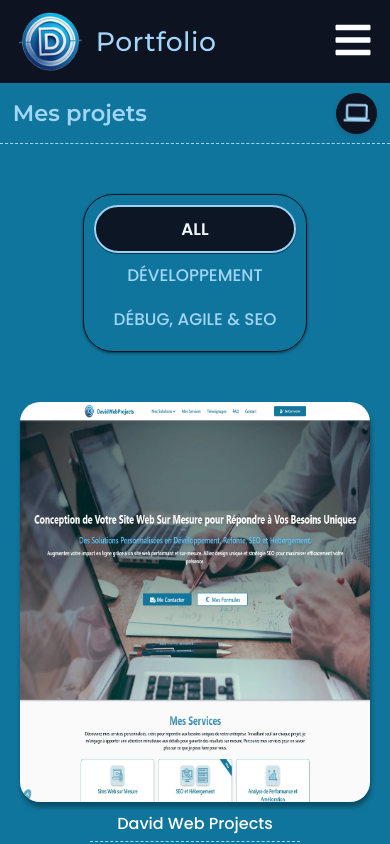
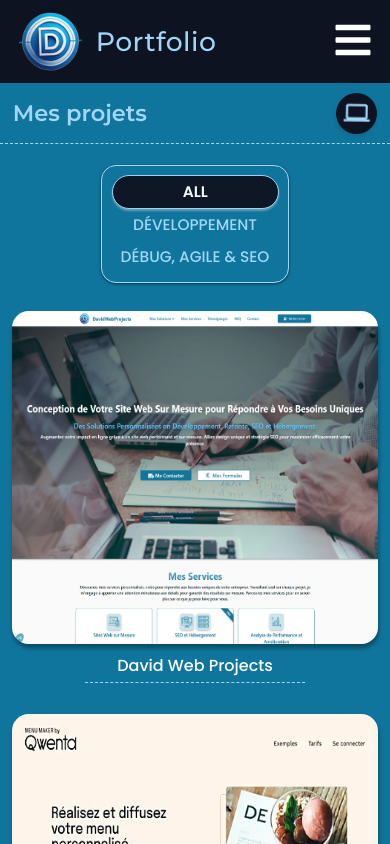
Before and after one commit to DavidDevPro/portfolioV2, a React (Vite) app: page /project in a window 390 px wide. Shown: the top 844 px of the page. Built offline with nearby package versions, Linux system fonts and the light colour scheme.

Commit message:
Related to #5: projectPage responsive 100%

```diff
--- a/src/sass/pages/MentionsPage.scss
+++ b/src/sass/pages/MentionsPage.scss
@@ -1,18 +1,19 @@
+/*╔═════════════════════════════════════════════════════╗
+   🖥️ ==> MENTIONS PAGE
+  ╚═════════════════════════════════════════════════════╝ */
 @use "../utils/mixins" as *;
 @use "../utils/variables" as *;
 
 .mentions {
   width: 100%;
   max-width: 1240px;
-  margin: 10px auto 0;
-  padding: 20px;
+  margin: 30px auto 0;
+  padding: 20px 10px;
   display: flex;
   flex-direction: column;
   gap: 20px;
   transition: text-align 300ms ease-out;
-  @media screen and (max-width: 768px) {
-    text-align: left;
-  }
+
   h3 {
     color: $primary_color;
     font-size: 2em;
@@ -33,3 +34,23 @@
     }
   }
 }
+
+// /* ~~~~~~~~~~~~~~~~~~~~~~~~~~~~~~~~~~~~~~
+//  ===> 🖥️ MEDIA QUERY : Max-width 1600px
+//  * ~~~~~~~~~~~~~~~~~~~~~~~~~~~~~~~~~~~~~~ */
+// @media screen and (max-width: 1600px) {
+//   .mentions {
+//     max-width: 64.583vw;
+//     margin: 0.52vw auto 0;
+//     padding: 1.041vw;
+//     gap: 1.041vw;
+
+//     h3 {
+//       font-size: 1.666vw;
+//     }
+//     p {
+//       font-size: 1.041vw;
+//       max-width: 53.333vw;
+//     }
+//   }
+// }
--- a/src/sass/pages/ProjectPage.scss
+++ b/src/sass/pages/ProjectPage.scss
@@ -1,3 +1,6 @@
+/*╔═════════════════════════════════════════════════════╗
+   🖥️ ==> PROJECT PAGE
+  ╚═════════════════════════════════════════════════════╝ */
 @use "../utils/mixins" as *;
 @use "../utils/variables" as *;
 
@@ -8,6 +11,7 @@
   padding: 50px 20px;
   display: flex;
   flex-direction: column;
+  transition: padding 300ms ease-out;
 
   &_items {
     @include shadow_button;
@@ -18,12 +22,7 @@
     padding: 4px 4px 0px;
     transition: display 300ms ease-out, flex-direction 300ms ease-out,
       padding 300ms ease-out, border 300ms ease-out;
-    @media screen and (max-width: 768px) {
-      display: flex;
-      flex-direction: column;
-      padding: 10px;
-      border: 1px solid $primary_color;
-    }
+
     li {
       @include poppins;
       display: inline-block;
@@ -36,10 +35,6 @@
       cursor: pointer;
       overflow: hidden;
       transition: font-size 300ms ease-out, padding 300ms ease;
-      @media screen and (max-width: 768px) {
-        font-size: 1.05em;
-        padding: 9px 20px;
-      }
 
       &.active {
         background-color: $primary_color;
@@ -48,9 +43,6 @@
         border-radius: 25px;
         opacity: 0.96;
         box-shadow: 0 1px 1px rgba(0, 0, 0, 0.55);
-        @media screen and (max-width: 768px) {
-          border: 2px solid $fourth_color;
-        }
       }
     }
   }
@@ -61,12 +53,6 @@
     gap: 30px;
     margin-top: 30px;
     transition: grid-template-columns repeat 300ms ease-out;
-    @media screen and (max-width: 1240px) {
-      grid-template-columns: repeat(2, 1fr);
-    }
-    @media screen and (max-width: 768px) {
-      grid-template-columns: repeat(1, 1fr);
-    }
 
     &_item {
       position: relative;
@@ -138,14 +124,191 @@
               width: 100%;
             }
           }
-          @media screen and (min-width: 768px) and (max-width: 1240px) {
-            font-size: 1.9em;
+        }
+      }
+    }
+  }
+}
+
+/* ~~~~~~~~~~~~~~~~~~~~~~~~~~~~~~~~~~~~~~
+ ===> 🖥️ MEDIA QUERY : Max-width 1920px
+ * ~~~~~~~~~~~~~~~~~~~~~~~~~~~~~~~~~~~~~~ */
+@media screen and (max-width: 1920px) {
+  .filter {
+    max-width: 83.333vw;
+    padding: 2.604vw 1.041vw;
+
+    &_items {
+      margin: 0 auto 1.041vw;
+      border-radius: 1.562vw;
+      border: 0.052vw dashed $fourth_color;
+      padding: 0.208vw 0.208vw 0px;
+
+      li {
+        font-size: 0.958vw;
+        padding: 0.572vw 1.197vw;
+
+        &.active {
+          border-radius: 1.302vw;
+          box-shadow: 0 0.052vw 0.052vw rgba(0, 0, 0, 0.55);
+        }
+      }
+    }
+    .cards {
+      gap: 1.562vw;
+      margin-top: 1.562vw;
+
+      &_item {
+        height: 20.833vw;
+        margin-bottom: 3.125vw;
+        border-radius: 1.041vw;
+        box-shadow: 0.052vw 0.26vw 0.26vw rgba(0, 0, 0, 0.35);
+
+        &_img-wrapper {
+          img {
+            max-width: 53.333vw;
+            height: 20.833vw;
+            border-radius: 1.041vw;
           }
-          @media screen and (max-width: 450px) {
-            font-size: 1.7em;
+        }
+        p {
+          padding: 0.26vw 0;
+          border-bottom: 0.052vw dashed $fourth_color;
+        }
+      }
+      .overlay {
+        border-radius: 1.041vw;
+
+        div {
+          p {
+            font-size: 2vw;
+            margin-bottom: 2.343vw;
           }
         }
       }
     }
   }
 }
+
+/* ~~~~~~~~~~~~~~~~~~~~~~~~~~~~~~~~~~~~~~
+ ===> 🖥️ MEDIA QUERY : Max-width 1600px
+ * ~~~~~~~~~~~~~~~~~~~~~~~~~~~~~~~~~~~~~~ */
+@media screen and (max-width: 1600px) {
+  .filter {
+    max-width: 1333.32px;
+    padding: 41.67px 16.66px;
+
+    &_items {
+      margin: 0 auto 16.66px;
+      border-radius: 25px;
+      border: 0.84px dashed $fourth_color;
+      padding: 3.33px 3.33px 0px;
+
+      li {
+        font-size: 15.33px;
+        padding: 9.15px 19.15px;
+
+        &.active {
+          border-radius: 20.83px;
+          box-shadow: 0 0.84px 0.84px rgba(0, 0, 0, 0.55);
+        }
+      }
+    }
+    .cards {
+      gap: 25px;
+      margin-top: 25px;
+
+      &_item {
+        height: 333.33px;
+        margin-bottom: 50px;
+        border-radius: 16.66px;
+        box-shadow: 0.84px 4.16px 4.16px rgba(0, 0, 0, 0.35);
+
+        &_img-wrapper {
+          img {
+            max-width: 853.33px;
+            height: 333.33px;
+            border-radius: 16.66px;
+          }
+        }
+        p {
+          padding: 4.16px 0;
+          border-bottom: 0.84px dashed $fourth_color;
+        }
+      }
+      .overlay {
+        border-radius: 16.66px;
+
+        div {
+          p {
+            font-size: 32px;
+            margin-bottom: 37.49px;
+          }
+        }
+      }
+    }
+  }
+}
+
+/* ~~~~~~~~~~~~~~~~~~~~~~~~~~~~~~~~~~~~~~
+ ===> 🖥️ MEDIA QUERY : Max-width 1240px
+ * ~~~~~~~~~~~~~~~~~~~~~~~~~~~~~~~~~~~~~~ */
+@media screen and (max-width: 1240px) {
+  .filter {
+    padding: 41.67px 60px;
+
+    .cards {
+      grid-template-columns: repeat(2, 1fr);
+    }
+  }
+}
+
+/* ~~~~~~~~~~~~~~~~~~~~~~~~~~~~~~~~~~~~~~
+ ===> 🖥️ MEDIA QUERY : Max-width 1000px
+ * ~~~~~~~~~~~~~~~~~~~~~~~~~~~~~~~~~~~~~~ */
+@media screen and (max-width: 1000px) {
+  .filter {
+    padding: 5.167vw 3vw;
+    &_items {
+      display: flex;
+      align-items: center;
+      flex-direction: column;
+      border-radius: 15px;
+      padding: 2.5vw;
+      border: 0.84px solid $fourth_color;
+
+      li {
+        padding: 1.1vw 2.3vw;
+        &.active {
+          width: 100%;
+          border-radius: 5vw;
+          border: 0.054vw solid $fourth_color;
+          box-shadow: 0 2px 2px rgba(218, 216, 216, 0.45);
+          transition: transform 400ms cubic-bezier(0.25, 1, 0.5, 1);
+          will-change: transform;
+          &:hover {
+            transform: scale(1.02);
+          }
+        }
+      }
+    }
+    .cards {
+      display: flex;
+      flex-direction: column;
+      justify-content: center;
+      align-items: center;
+      gap: 5vw;
+      margin-top: 3vw;
+      transition: grid-template-columns repeat 300ms ease-out,
+        flex-direction 300ms ease;
+
+      .overlay {
+        div {
+          p {
+            font-size: 25px;
+          }
+        }
+      }
+    }
+  }
+}
```
